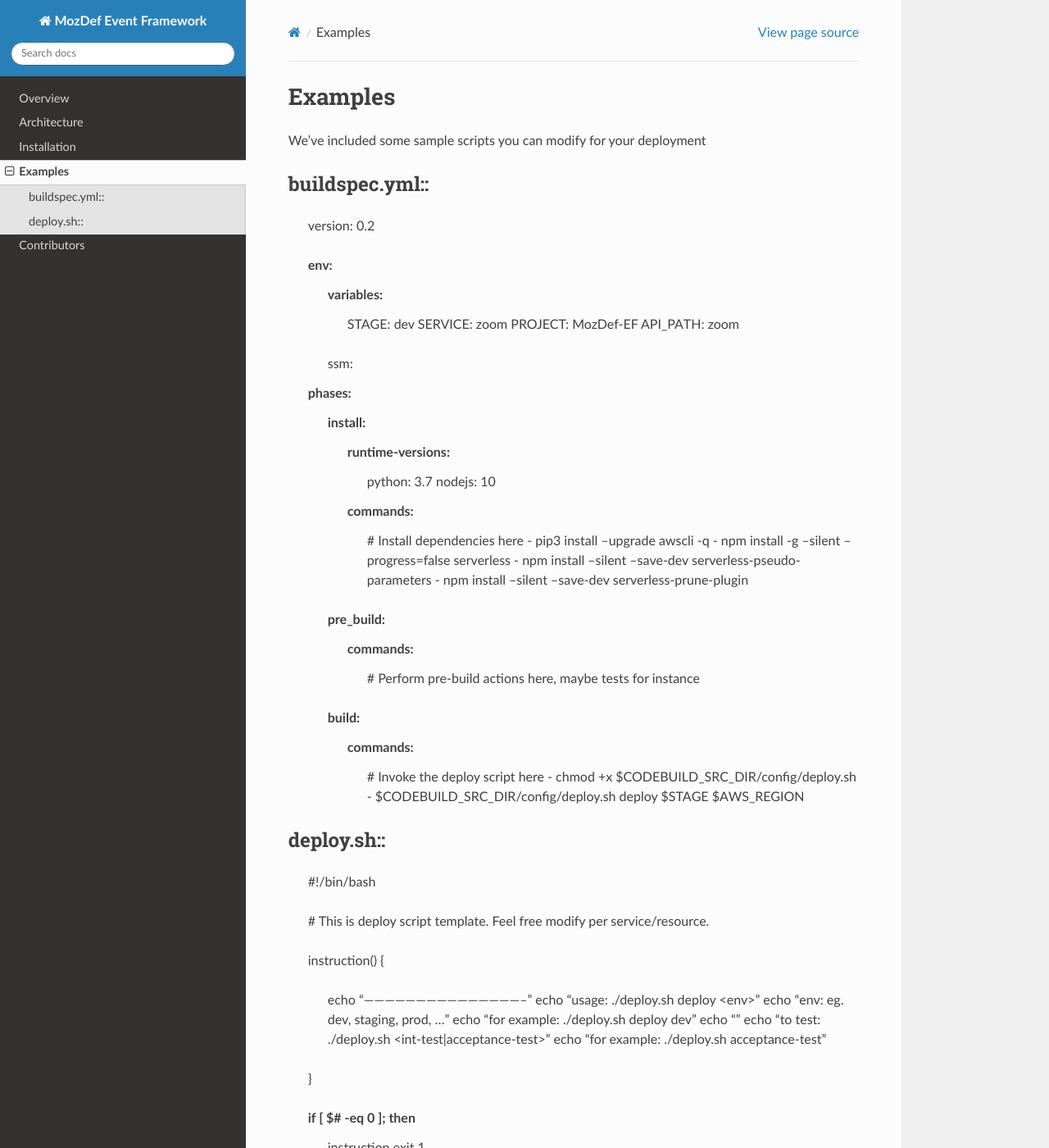
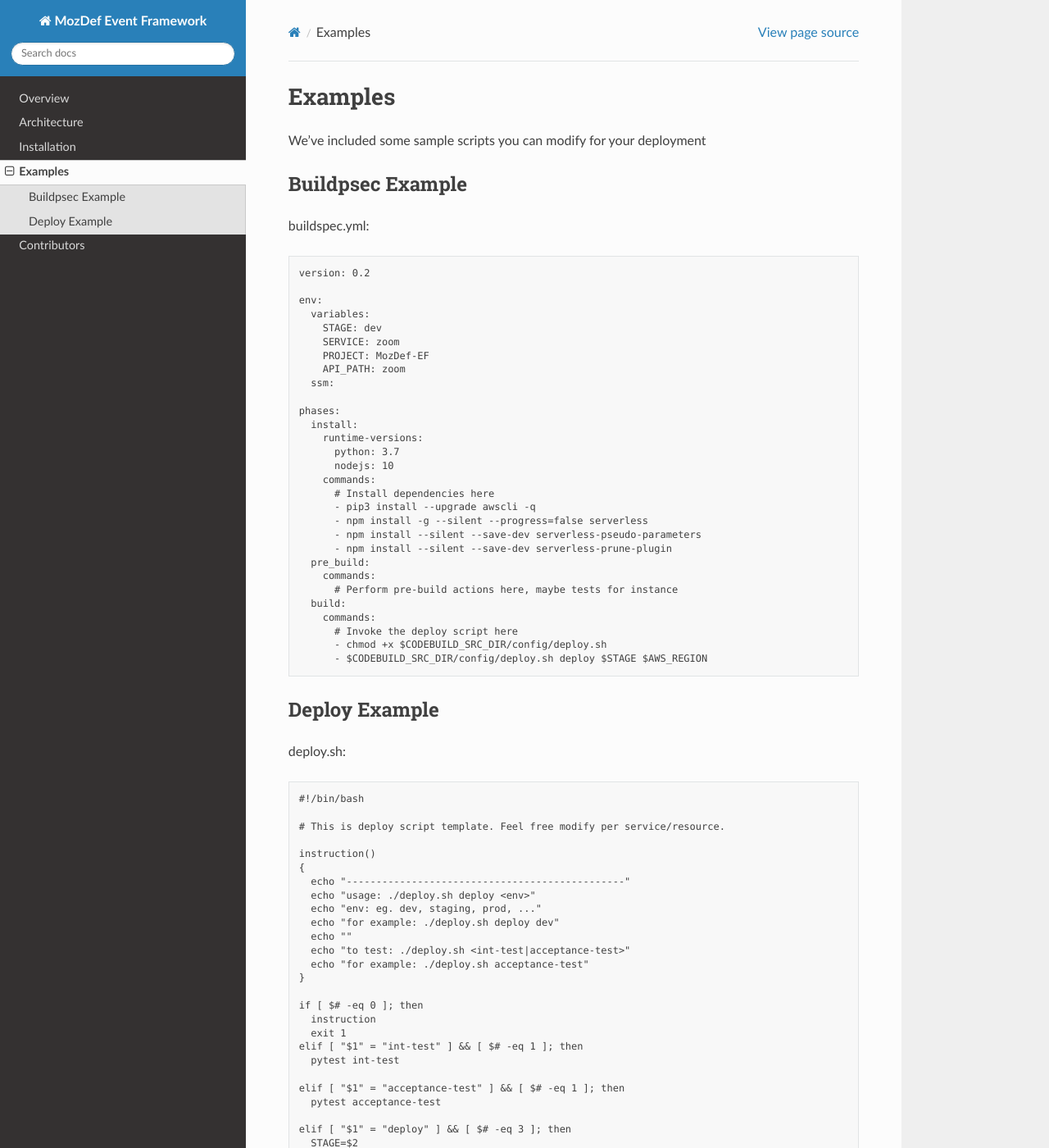
Before and after one commit to mozilla/mozdef-event-framework, a Sphinx documentation site: the page built from docs/source/usage/examples.rst, in a window 1280 px wide and 1400 px high. Shown: the whole window at 82% size. Built offline with Sphinx 7.4.7 and the Read the Docs theme 2.0.0, drawn with Linux system fonts in a browser that asks for light colours; pages that are not in the unit, such as notebooks, are missing from menus; some of the changed text lies outside the part shown.

Commit message:
removing previous edit and adding titles

```diff
--- a/docs/source/usage/examples.rst
+++ b/docs/source/usage/examples.rst
@@ -3,8 +3,10 @@ Examples
 
 We've  included some sample scripts you can modify for your deployment
 
+Buildpsec Example
+-----------------
+
 buildspec.yml::
-***************
 
   version: 0.2
 
@@ -36,9 +38,10 @@ buildspec.yml::
         - chmod +x $CODEBUILD_SRC_DIR/config/deploy.sh
         - $CODEBUILD_SRC_DIR/config/deploy.sh deploy $STAGE $AWS_REGION
 
+Deploy Example
+--------------
 
 deploy.sh::
-***********
 
   #!/bin/bash
 
```
